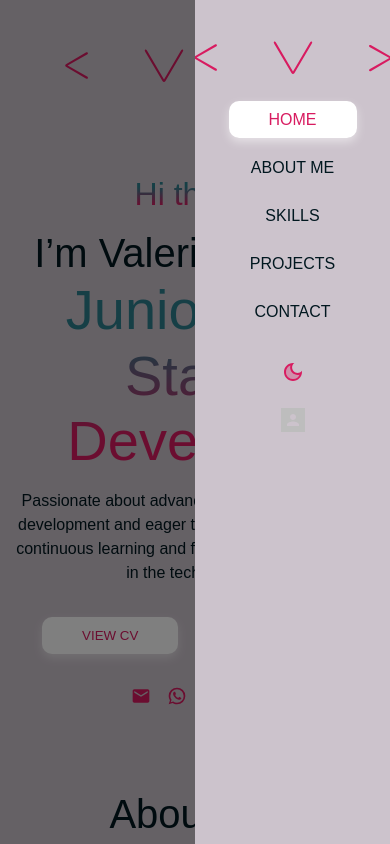
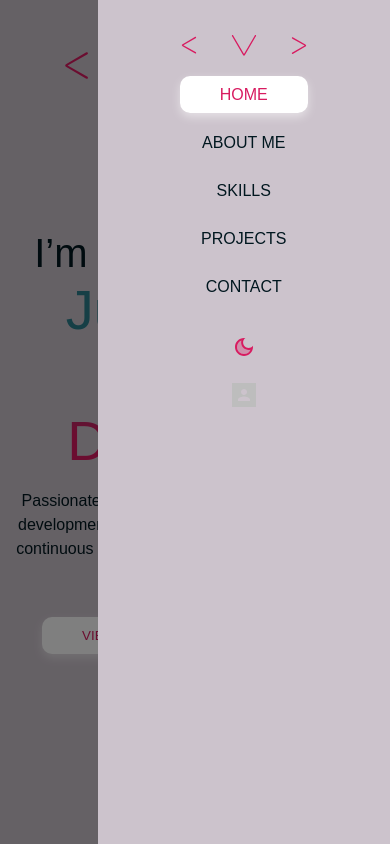
Before and after one commit to valeriacasatti/portfolio, a React (Vite) app in the folder frontend/: page / in a window 390 px wide. Both pictures are taken after a click on the button 322 px from the left and 66 px from the top of the page. Shown: the top 844 px of the page. Built offline with nearby package versions, Linux system fonts and the light colour scheme; a web font is replaced by a local one.

Commit message:
fix: handle close navbar mobile

```diff
--- a/frontend/src/components/common/navLinks/NavLinks.jsx
+++ b/frontend/src/components/common/navLinks/NavLinks.jsx
@@ -1,16 +1,13 @@
 import { ListItem, ListItemText } from "@mui/material";
 import { Link } from "react-scroll";
 
-const NavLinks = ({ handleClick, links, isMobile }) => {
+const NavLinks = ({ handleClose, links, isMobile }) => {
   return links.map((link) =>
     isMobile ? (
-      <ListItem
-        key={link.to}
-        onClick={handleClick}
-        className="mobile-menu-list"
-      >
+      <ListItem key={link.to} className="mobile-menu-list">
         <ListItemText>
           <Link
+            onClick={handleClose}
             to={link.to}
             smooth={true}
             duration={500}
--- a/frontend/src/components/common/navLinks/NavLinksContainer.jsx
+++ b/frontend/src/components/common/navLinks/NavLinksContainer.jsx
@@ -3,7 +3,7 @@ import { useMemo } from "react";
 import { useTranslation } from "react-i18next";
 import NavLinks from "./NavLinks";
 
-const NavLinksContainer = ({ isMobile = false, handleClick }) => {
+const NavLinksContainer = ({ isMobile = false, handleClose }) => {
   const { t } = useTranslation();
 
   const links = useMemo(
@@ -17,7 +17,7 @@ const NavLinksContainer = ({ isMobile = false, handleClick }) => {
     [t]
   );
   return (
-    <NavLinks handleClick={handleClick} links={links} isMobile={isMobile} />
+    <NavLinks handleClose={handleClose} links={links} isMobile={isMobile} />
   );
 };
 
--- a/frontend/src/components/layouts/navbar/Navbar.jsx
+++ b/frontend/src/components/layouts/navbar/Navbar.jsx
@@ -15,8 +15,12 @@ const Navbar = () => {
   // navbar mobile
   const [mobileOpen, setMobileOpen] = useState(false);
 
-  const handleDrawerToggle = () => {
-    setMobileOpen(!mobileOpen);
+  const handleDrawerOpen = () => {
+    setMobileOpen(true);
+  };
+
+  const handleDrawerClose = () => {
+    setMobileOpen(false);
   };
 
   return (
@@ -47,7 +51,7 @@ const Navbar = () => {
 
         {/* mobile menu button */}
         <IconButton
-          onClick={handleDrawerToggle}
+          onClick={handleDrawerOpen}
           sx={{
             display: { xs: "block", lg: "none" },
             "&:hover": {
@@ -65,7 +69,7 @@ const Navbar = () => {
         <Drawer
           anchor="right"
           open={mobileOpen}
-          onClose={handleDrawerToggle}
+          onClose={handleDrawerClose}
           slotProps={{
             paper: {
               sx: {
@@ -78,12 +82,12 @@ const Navbar = () => {
           }}
         >
           <List>
-            <img src={logo} alt="logo" />
+            <img src={logo} alt="logo" className="mobile-logo" />
 
             {/* nav items mobile */}
             <NavLinksContainer
               isMobile={true}
-              handleClick={handleDrawerToggle}
+              handleClose={handleDrawerClose}
             />
 
             {/* theme button mobile */}
--- a/frontend/src/components/layouts/navbar/navbar.css
+++ b/frontend/src/components/layouts/navbar/navbar.css
@@ -15,7 +15,11 @@
   transition: background-color 0.3s ease-in-out, color 0.3s ease-in-out;
   width: 50%;
   padding-top: 1rem;
-  align-items: center;
+  text-align: center;
+}
+
+.mobile-logo {
+  width: 50%;
 }
 
 .mobile-menu-list {
@@ -58,3 +62,9 @@
   color: #d81b60;
   box-shadow: 0px 4px 10px rgba(255, 255, 255, 0.5);
 }
+
+@media (max-width: 999px) {
+  .mobile-menu {
+    width: 75%;
+  }
+}
--- a/frontend/src/components/pages/contact/contact.css
+++ b/frontend/src/components/pages/contact/contact.css
@@ -45,3 +45,9 @@ input:-webkit-autofill:active {
   border-radius: 15px !important;
   transition: background-color 5000s ease-in-out 0s;
 }
+
+@media (max-width: 999px) {
+  .contact-form {
+    max-width: 75%;
+  }
+}
```
